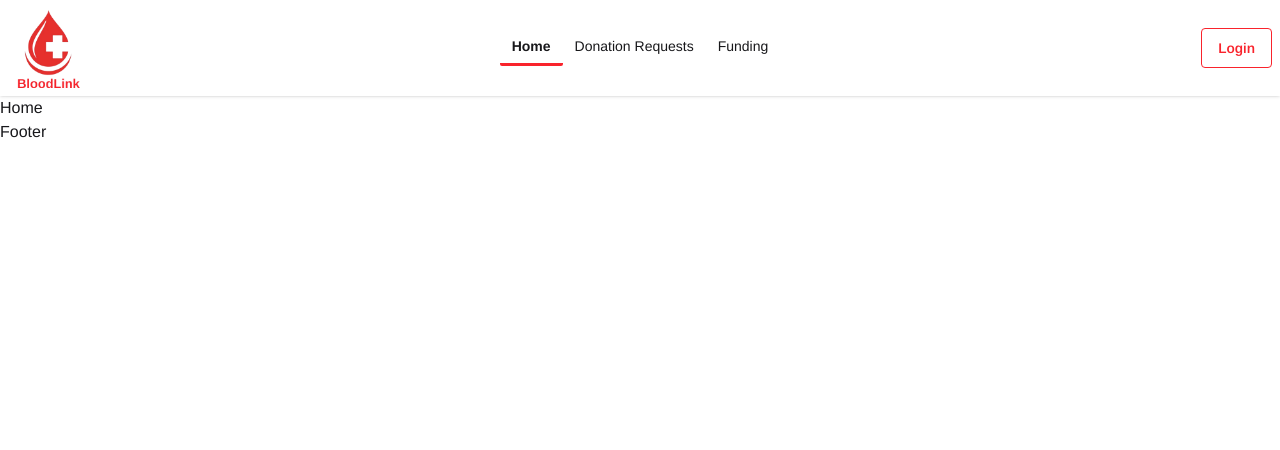
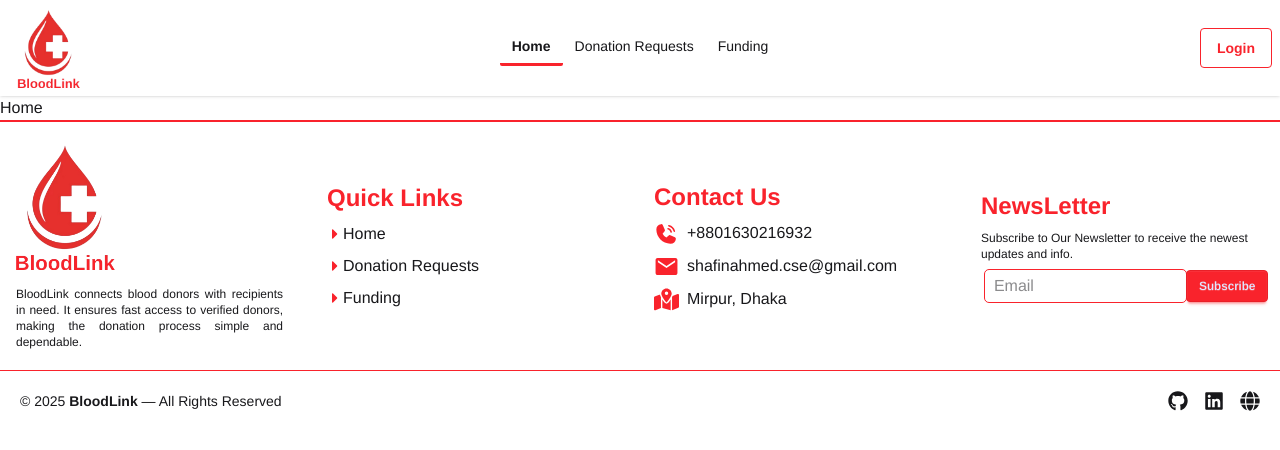
Before and after one commit to syedshafinahmed/BloodLink-Client, a React (Vite) app: page / in a window 1280 px wide. Shown: the top 450 px of the page. Built offline with nearby package versions, Linux system fonts and the light colour scheme.

Commit message:
Added Footer

```diff
--- a/src/pages/shared/Footer.jsx
+++ b/src/pages/shared/Footer.jsx
@@ -1,9 +1,62 @@
 import React from 'react';
-
+import logo from '../../assets/BloodLink.png'
+import { NavLink } from 'react-router';
+import { FaCaretRight, FaGithub, FaGlobe, FaLinkedin } from 'react-icons/fa';
+import { PiPhoneCallFill } from 'react-icons/pi';
+import { IoMdMail } from 'react-icons/io';
+import { FaMapLocationDot } from 'react-icons/fa6';
 const Footer = () => {
   return (
-    <div>
-      Footer
+    <div className=''>
+      <div className='w-full border-t-2 border-primary'>
+        <div className='max-w-7xl mx-auto'>
+          <div className='grid grid-cols-1 md:grid-cols-4 gap-7 py-5 items-center'>
+            <div className=''>
+              <img src={logo} className='w-32' alt="" />
+              <p className='text-justify px-4 text-xs mt-4'>BloodLink connects blood donors with recipients in need. It ensures fast access to verified donors, making the donation process simple and dependable.</p>
+            </div>
+            <div className=''>
+              <h1 className='font-black text-primary text-2xl pb-2'>Quick Links</h1>
+              <ul className='space-y-2 flex flex-col'>
+                <NavLink className='flex items-center hover:text-primary hover:font-semibold' to="/"><FaCaretRight color='#f9232c'></FaCaretRight> Home</NavLink>
+                <NavLink className='flex items-center hover:text-primary hover:font-semibold' to="/donation-request"><FaCaretRight color='#f9232c'></FaCaretRight> Donation Requests</NavLink>
+                <NavLink className='flex items-center hover:text-primary hover:font-semibold' to="/funding"><FaCaretRight color='#f9232c'></FaCaretRight> Funding</NavLink>
+              </ul>
+            </div>
+            <div className=''>
+              <h1 className='font-black text-primary text-2xl pb-2'>Contact Us</h1>
+              <ul className='flex flex-col space-y-2'>
+                <span className='flex items-center gap-2'><PiPhoneCallFill size={25} color='#f9232c' /> +8801630216932</span>
+                <span className='flex items-center gap-2'><IoMdMail size={25} color='#f9232c' /> shafinahmed.cse@gmail.com</span>
+                <span className='flex items-center gap-2'><FaMapLocationDot size={25} color='#f9232c' /> Mirpur, Dhaka</span>
+              </ul>
+            </div>
+            <div className=''>
+              <h1 className='font-black text-primary text-2xl pb-2'>NewsLetter</h1>
+              <p className='text-xs pb-2'>Subscribe to Our Newsletter to receive the newest updates and info.</p>
+              <div className='flex items-center px-1'>
+                <input type="email" placeholder='  Email' className='py-1 rounded-sm outline outline-primary' />
+                <button className='btn btn-primary btn-sm'>Subscribe</button>
+              </div>
+            </div>
+          </div>
+          <hr className='text-primary' />
+          <div className='flex justify-between px-5 py-5'>
+            <p className='text-sm'>&copy; 2025 <strong>BloodLink</strong> — All Rights Reserved</p>
+            <div className='flex gap-4'>
+              <a href="https://github.com/syedshafinahmed" className="hover:scale-110 hover:text-[#f9232c] transition-transform duration-200">
+                <FaGithub size={20} />
+              </a>
+              <a href="https://www.linkedin.com/in/syed-shafin-ahmed/" className="hover:scale-110 hover:text-[#f9232c] transition-transform duration-200">
+                <FaLinkedin size={20} />
+              </a>
+              <a href="https://syedshafinahmed.pages.dev/" className="hover:scale-110 hover:text-[#f9232c] transition-transform duration-200">
+                <FaGlobe size={20} />
+              </a>
+            </div>
+          </div>
+        </div>
+      </div>
     </div>
   );
 };
--- a/src/pages/shared/Navbar.jsx
+++ b/src/pages/shared/Navbar.jsx
@@ -31,7 +31,7 @@ const Navbar = () => {
             </ul>
           </div>
           <div className="navbar-end">
-            <a className="btn btn-outline btn-primary">Login</a>
+            <button className="btn btn-outline font-black btn-primary">Login</button>
           </div>
         </div>
       </div>
```
